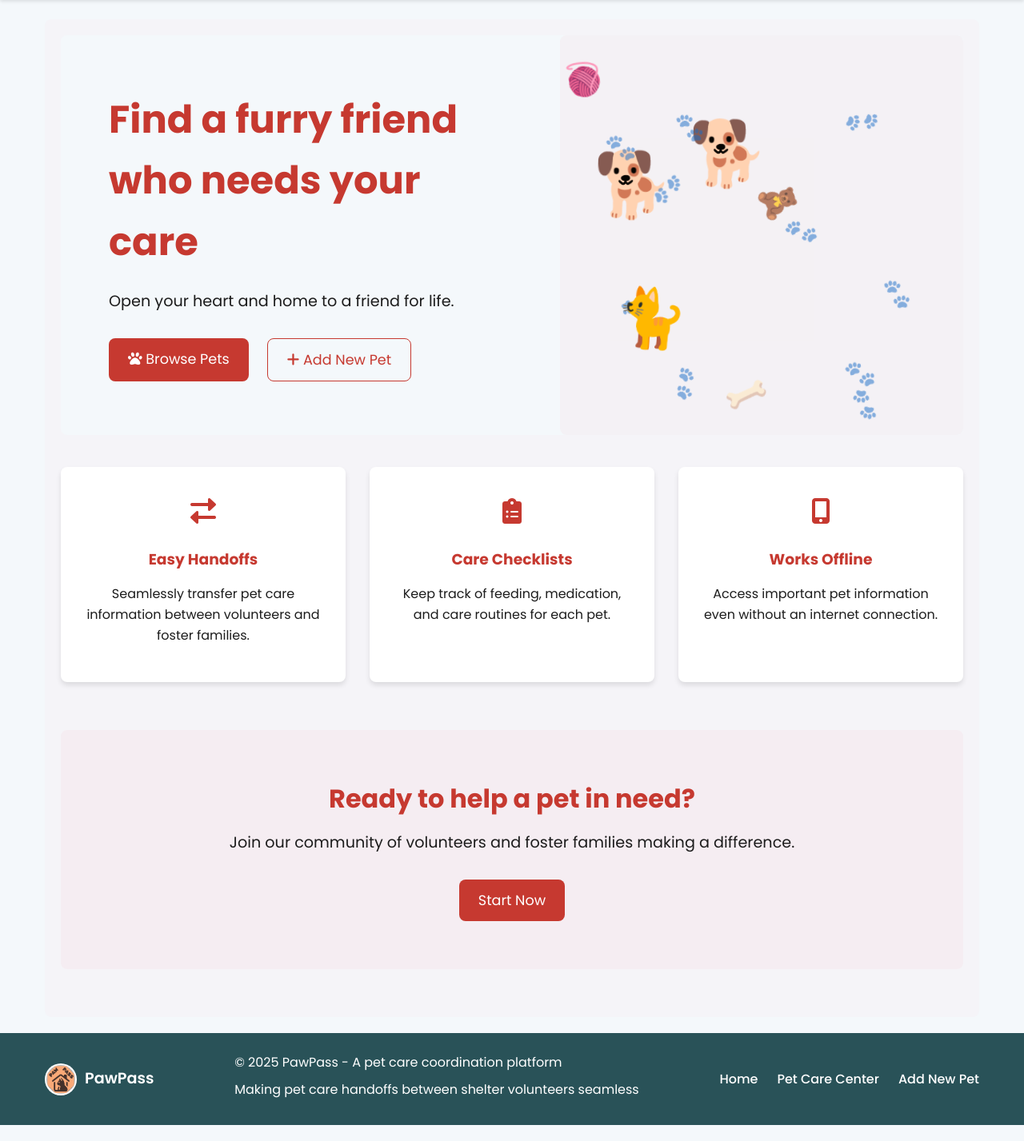
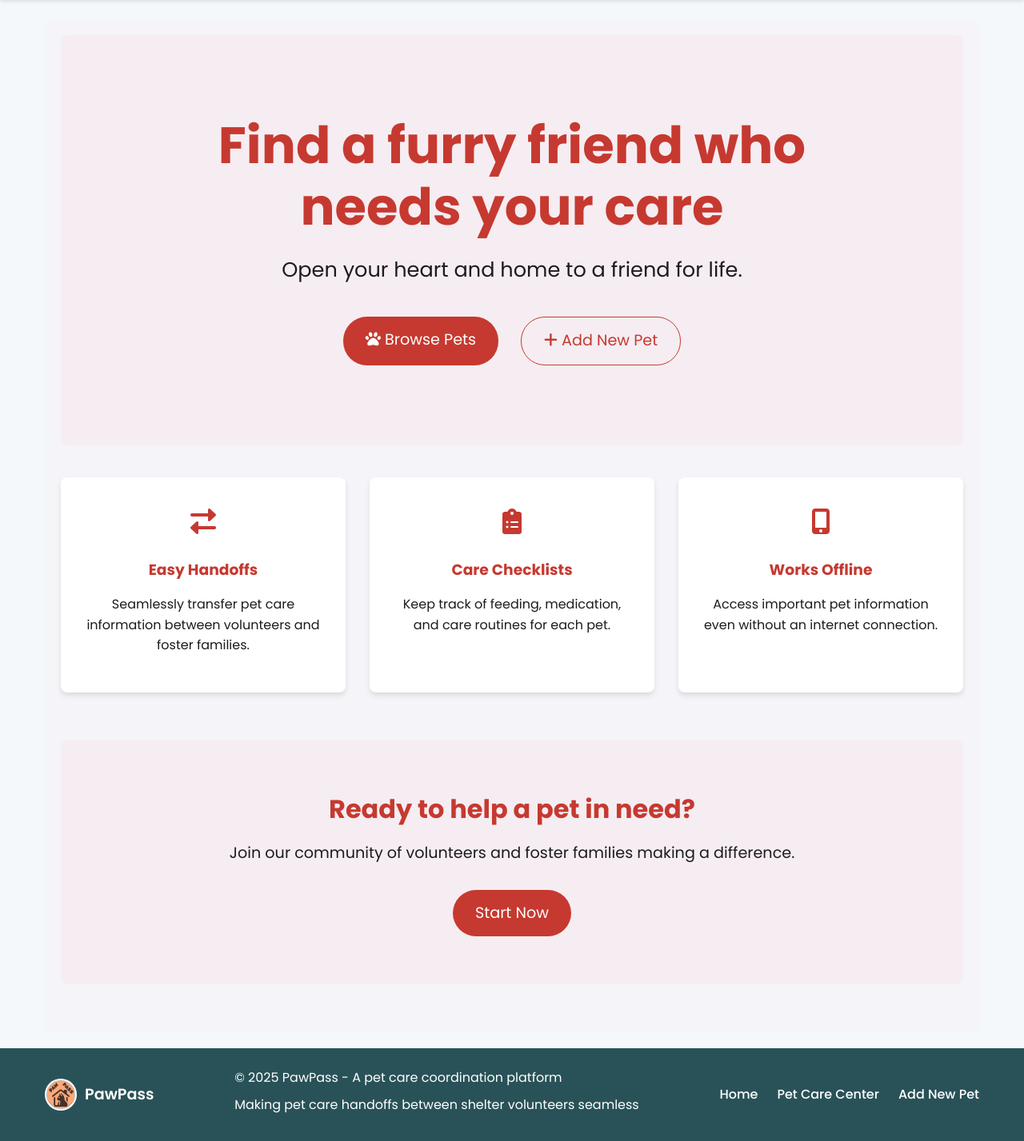
Before and after one commit to kumailrizvi890/PawPass, a Flask app: page / in a window 1280 px wide. Shown: the part 83-1510 px from the top of the page at 80% size. Run offline with Flask 3, Linux system fonts and the light colour scheme; some libraries are stand-ins or nearby versions.

Commit message:
Enhance home page appearance and content by removing the hero image
Remove hero image and update CSS styles for improved home page presentation in home.html.

Replit-Commit-Author: Agent
Replit-Commit-Session-Id: 6d3b0554-dc1f-4185-aa4d-27dc23fc5956
Replit-Commit-Screenshot-Url: https://storage.googleapis.com/screenshot-production-us-central1/1d19d073-a955-4df6-9402-08c79259d661/09d3e964-7b2c-4800-b56d-847f1cd1a5b3.jpg

```diff
--- a/templates/home.html
+++ b/templates/home.html
@@ -15,10 +15,6 @@
                 <i class="fas fa-plus"></i> Add New Pet
             </a>
         </div>
-    </div>
-    <div class="hero-image-container">
-        <!-- Canvas for Spline 3D Animation -->
-        <div id="spline-container"></div>
     </div>
 </div>
 
@@ -63,57 +59,55 @@
     .hero-section {
         display: flex;
         flex-direction: column;
-        padding: 40px 0;
-        background-color: var(--background-color);
+        padding: 80px 20px;
+        background-color: rgba(244, 178, 186, 0.1);
         margin-bottom: 40px;
         border-radius: var(--border-radius);
-        overflow: hidden;
+        text-align: center;
         position: relative;
     }
 
+    body.colorblind-mode .hero-section {
+        background-color: rgba(0, 158, 115, 0.1);
+    }
+
     .hero-content {
-        flex: 1;
-        padding: 20px;
-        z-index: 2;
+        max-width: 800px;
+        margin: 0 auto;
     }
 
     .hero-title {
-        font-size: 2.5rem;
+        font-size: 3.2rem;
         margin-bottom: 20px;
         color: var(--primary-color);
         font-weight: 700;
+        line-height: 1.2;
     }
 
     .hero-subtitle {
-        font-size: 1.2rem;
-        margin-bottom: 30px;
+        font-size: 1.4rem;
+        margin-bottom: 40px;
         color: var(--text-color);
+        line-height: 1.5;
     }
 
     .hero-buttons {
         display: flex;
-        gap: 15px;
+        gap: 20px;
         flex-wrap: wrap;
+        justify-content: center;
     }
 
     .btn-lg {
-        padding: 12px 24px;
-        font-size: 1.1rem;
+        padding: 14px 28px;
+        font-size: 1.2rem;
+        border-radius: 30px;
+        transition: transform 0.3s, box-shadow 0.3s;
     }
 
-    .hero-image-container {
-        margin-top: 30px;
-        height: 350px;
-        overflow: hidden;
-        border-radius: var(--border-radius);
-        position: relative;
-    }
-
-    #spline-container {
-        width: 100%;
-        height: 100%;
-        background-color: transparent;
-        border-radius: var(--border-radius);
+    .btn-lg:hover {
+        transform: translateY(-5px);
+        box-shadow: 0 10px 20px rgba(0, 0, 0, 0.1);
     }
 
     /* Features Section */
@@ -173,148 +167,19 @@
     /* Responsive Adjustments */
     @media (min-width: 768px) {
         .hero-section {
-            flex-direction: row;
-            align-items: center;
-            padding: 0;
-        }
-
-        .hero-content {
-            padding: 60px;
-        }
-
-        .hero-image-container {
-            margin-top: 0;
-            flex: 1;
-            height: 500px;
+            padding: 100px 40px;
         }
 
         .hero-title {
-            font-size: 3rem;
+            font-size: 4rem;
+        }
+
+        .hero-subtitle {
+            font-size: 1.6rem;
         }
     }
 </style>
 {% endblock %}
 
 {% block scripts %}
-<script src="{{ url_for('static', filename='js/spline.js') }}"></script>
-<script>
-    document.addEventListener('DOMContentLoaded', function() {
-        // Create a simple 3D scene as fallback since actual Spline embedding has limitations
-        const splineContainer = document.getElementById('spline-container');
-
-        // Add cute dog animation - this is a simple fallback using emojis
-        function createAnimatedDog() {
-            const dogEmoji = document.createElement('div');
-            dogEmoji.className = 'animated-dog';
-            dogEmoji.innerHTML = '🐕';
-            dogEmoji.style.cssText = `
-                position: absolute;
-                font-size: 5rem;
-                animation: float 3s ease-in-out infinite;
-                left: ${Math.random() * 80}%;
-                top: ${Math.random() * 80}%;
-            `;
-            splineContainer.appendChild(dogEmoji);
-
-            // Also add paw prints
-            for (let i = 0; i < 5; i++) {
-                const pawPrint = document.createElement('div');
-                pawPrint.className = 'paw-print';
-                pawPrint.innerHTML = '🐾';
-                pawPrint.style.cssText = `
-                    position: absolute;
-                    font-size: 2rem;
-                    opacity: 0.7;
-                    left: ${Math.random() * 90}%;
-                    top: ${Math.random() * 90}%;
-                    transform: rotate(${Math.random() * 360}deg);
-                `;
-                splineContainer.appendChild(pawPrint);
-            }
-        }
-
-        // Add a cat too for diversity
-        function createAnimatedCat() {
-            const catEmoji = document.createElement('div');
-            catEmoji.className = 'animated-cat';
-            catEmoji.innerHTML = '🐈';
-            catEmoji.style.cssText = `
-                position: absolute;
-                font-size: 4.5rem;
-                animation: float 4s ease-in-out infinite;
-                animation-delay: 1s;
-                left: ${Math.random() * 80}%;
-                top: ${Math.random() * 80}%;
-            `;
-            splineContainer.appendChild(catEmoji);
-        }
-
-        // Add background styling based on colorblind mode
-        const isColorblindMode = document.body.classList.contains('colorblind-mode');
-        splineContainer.style.backgroundColor = isColorblindMode
-            ? 'rgba(0, 158, 115, 0.1)'  // Colorblind-friendly background
-            : 'rgba(244, 178, 186, 0.1)'; // Regular background
-
-        // Listen for colorblind mode changes
-        const colorblindToggle = document.getElementById('color-blind-toggle');
-        if (colorblindToggle) {
-            colorblindToggle.addEventListener('click', function() {
-                setTimeout(() => {
-                    const isNowColorblind = document.body.classList.contains('colorblind-mode');
-                    splineContainer.style.backgroundColor = isNowColorblind
-                        ? 'rgba(0, 158, 115, 0.1)'
-                        : 'rgba(244, 178, 186, 0.1)';
-                }, 50);
-            });
-        }
-
-        // Add floating animation
-        const style = document.createElement('style');
-        style.textContent = `
-            @keyframes float {
-                0% { transform: translateY(0) rotate(0); }
-                50% { transform: translateY(-20px) rotate(5deg); }
-                100% { transform: translateY(0) rotate(0); }
-            }
-            .animated-dog, .animated-cat {
-                transition: all 0.3s ease;
-            }
-            #spline-container:hover .animated-dog,
-            #spline-container:hover .animated-cat {
-                transform: scale(1.1);
-            }
-            .paw-print {
-                animation: fadeInOut 5s ease-in-out infinite;
-            }
-            @keyframes fadeInOut {
-                0% { opacity: 0; }
-                50% { opacity: 0.7; }
-                100% { opacity: 0; }
-            }
-        `;
-        document.head.appendChild(style);
-
-        // Create our animation elements
-        createAnimatedDog();
-        createAnimatedCat();
-        createAnimatedDog();
-
-        // Add pet toys
-        const toys = ['🧶', '🦴', '🧸'];
-        toys.forEach(toy => {
-            const toyElem = document.createElement('div');
-            toyElem.className = 'pet-toy';
-            toyElem.innerHTML = toy;
-            toyElem.style.cssText = `
-                position: absolute;
-                font-size: 2.5rem;
-                left: ${Math.random() * 90}%;
-                top: ${Math.random() * 90}%;
-                transform: rotate(${Math.random() * 360}deg);
-                opacity: 0.8;
-            `;
-            splineContainer.appendChild(toyElem);
-        });
-    });
-</script>
 {% endblock %}
```
